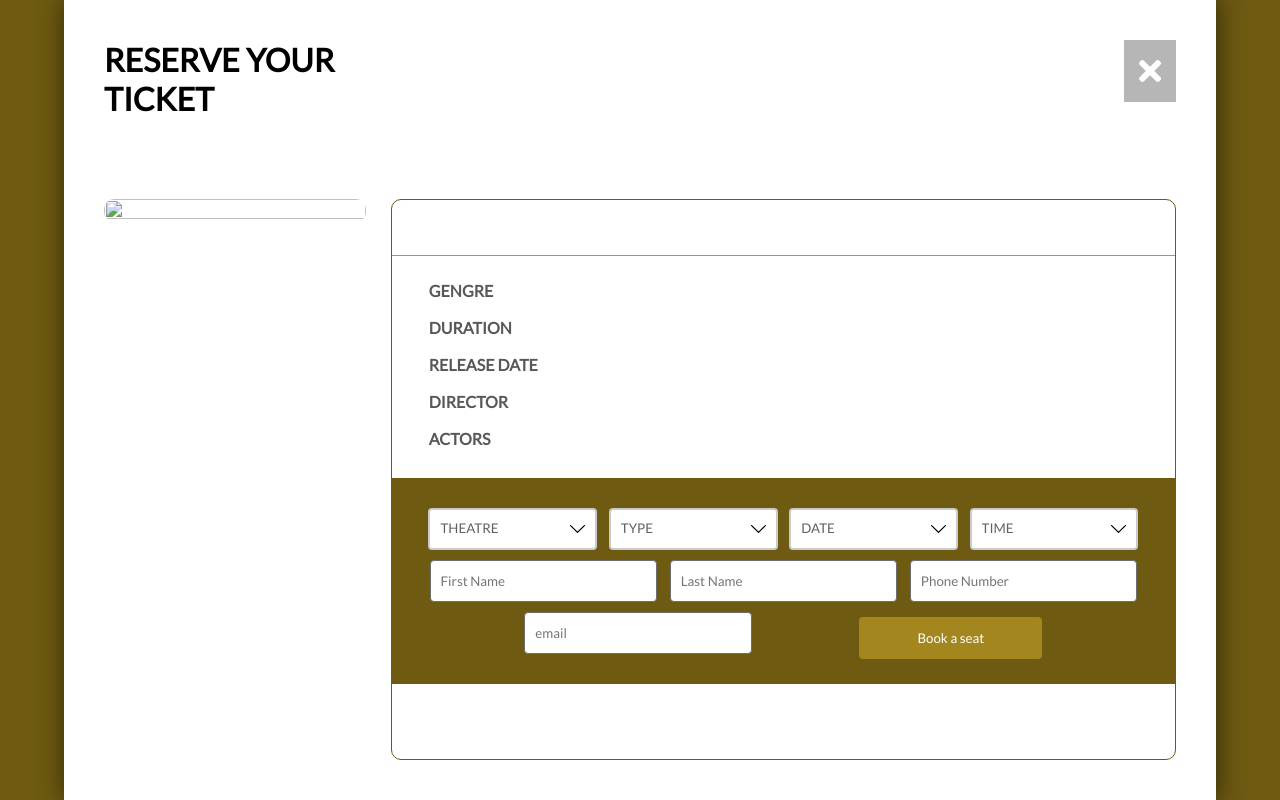
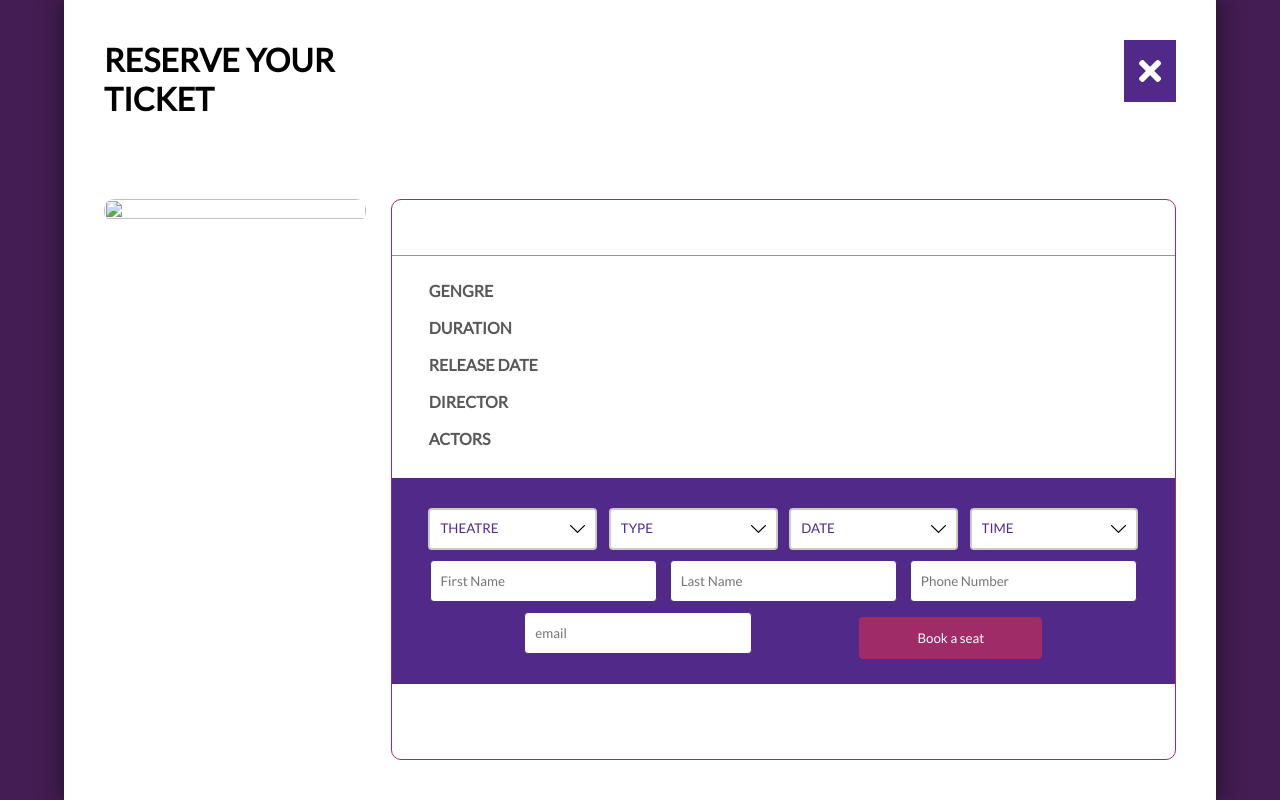
Before and after one commit to mahir008/Dhakacinemax, a PHP site: page /booking.php?id=1 in a window 1280 px wide. Run offline with PHP 8.4, Linux system fonts and the light colour scheme; data that the repository does not hold is empty.

Commit message:
booking ui changed

```diff
--- a/booking.php
+++ b/booking.php
@@ -23,7 +23,7 @@ $row = mysqli_fetch_array($movieImageById);
     <script src="_.js "></script>
 </head>
 
-<body style="background-color:#6e5a11;">
+<body style="background-color:#431D53;">
     <div class="booking-panel">
         <div class="booking-panel-section booking-panel-section1">
             <h1>RESERVE YOUR TICKET</h1>
@@ -85,11 +85,11 @@ $row = mysqli_fetch_array($movieImageById);
 
                     <select name="date" required>
                         <option value="" disabled selected>DATE</option>
-                        <option value="12-3">March 12,2019</option>
-                        <option value="13-3">March 13,2019</option>
-                        <option value="14-3">March 14,2019</option>
-                        <option value="15-3">March 15,2019</option>
-                        <option value="16-3">March 16,2019</option>
+                        <option value="12-3">September 10,2022</option>
+                        <option value="13-3">September 11,2022</option>
+                        <option value="14-3">September 12,2022</option>
+                        <option value="15-3">September 13,2022</option>
+                        <option value="16-3">September 14,2022</option>
                     </select>
 
                     <select name="hour" required>
--- a/style/styles.css
+++ b/style/styles.css
@@ -370,7 +370,7 @@ nav {
 }
 
 .booking-panel-section2 > i {
-  background-color: #b6b6b6;
+  background-color: #512989;
   color: #fff;
   padding: 15px;
   float: right;
@@ -397,13 +397,13 @@ nav {
 
 .booking-panel-section4 {
   border-radius: 10px;
-  border: 1px #6e5a11 solid;
+  border: 1px #9F2B67 solid;
   background-color: #fff;
 }
 
 .booking-panel-section4 > .title {
   border-bottom: #969696 1px solid;
-  color: #6e5a11;
+  color: #9F2B67;
   padding: 0 0 15px 0;
   margin: 0 0 15px 0;
   font-size: 24pt;
@@ -427,7 +427,7 @@ nav {
 }
 
 .booking-form-container {
-  background-color: #6e5a11;
+  background-color: #512989;
   width: 100%;
   padding: 25px;
   margin: 20px 0;
@@ -448,7 +448,7 @@ nav {
   float: right;
   width: 25%;
   text-align: center;
-  background-color: #a3861e;
+  background-color: #9F2B67;
   color: #fff;
   transition: all 0.7s ease;
   cursor: pointer;
@@ -473,7 +473,7 @@ nav {
   border-radius: 4px;
   outline: none;
   cursor: pointer;
-  color: #606060;
+  color: #512989;
   text-indent: 0.01px;
   text-overflow: "";
   width: 23%;
@@ -483,7 +483,7 @@ nav {
 
 .booking-form-container form input {
   border-radius: 4px;
-  border: 1px solid #6e6e6e;
+  border: 1px solid #512989;
   padding: 10px;
   width: 31%;
   height: 42px;
```
